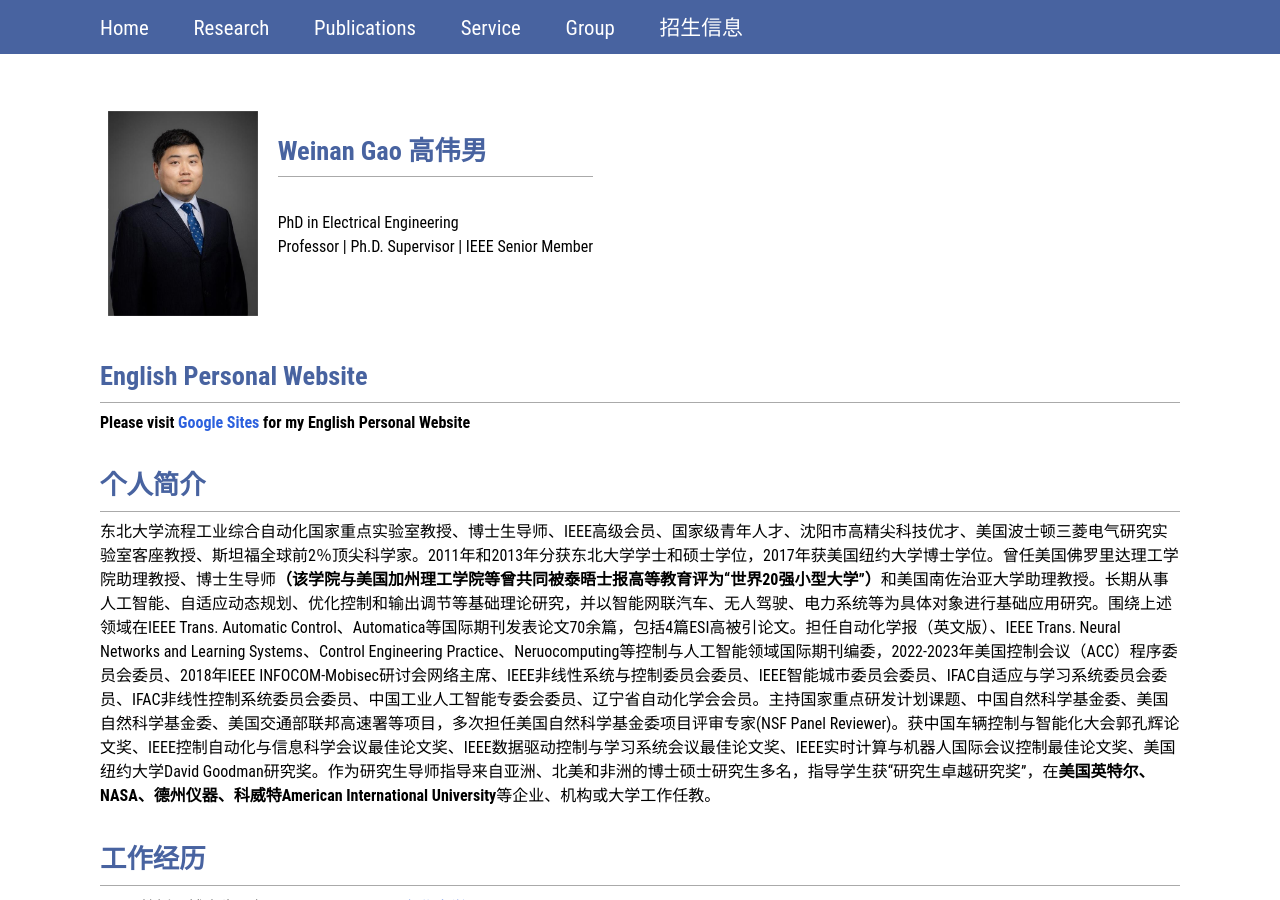
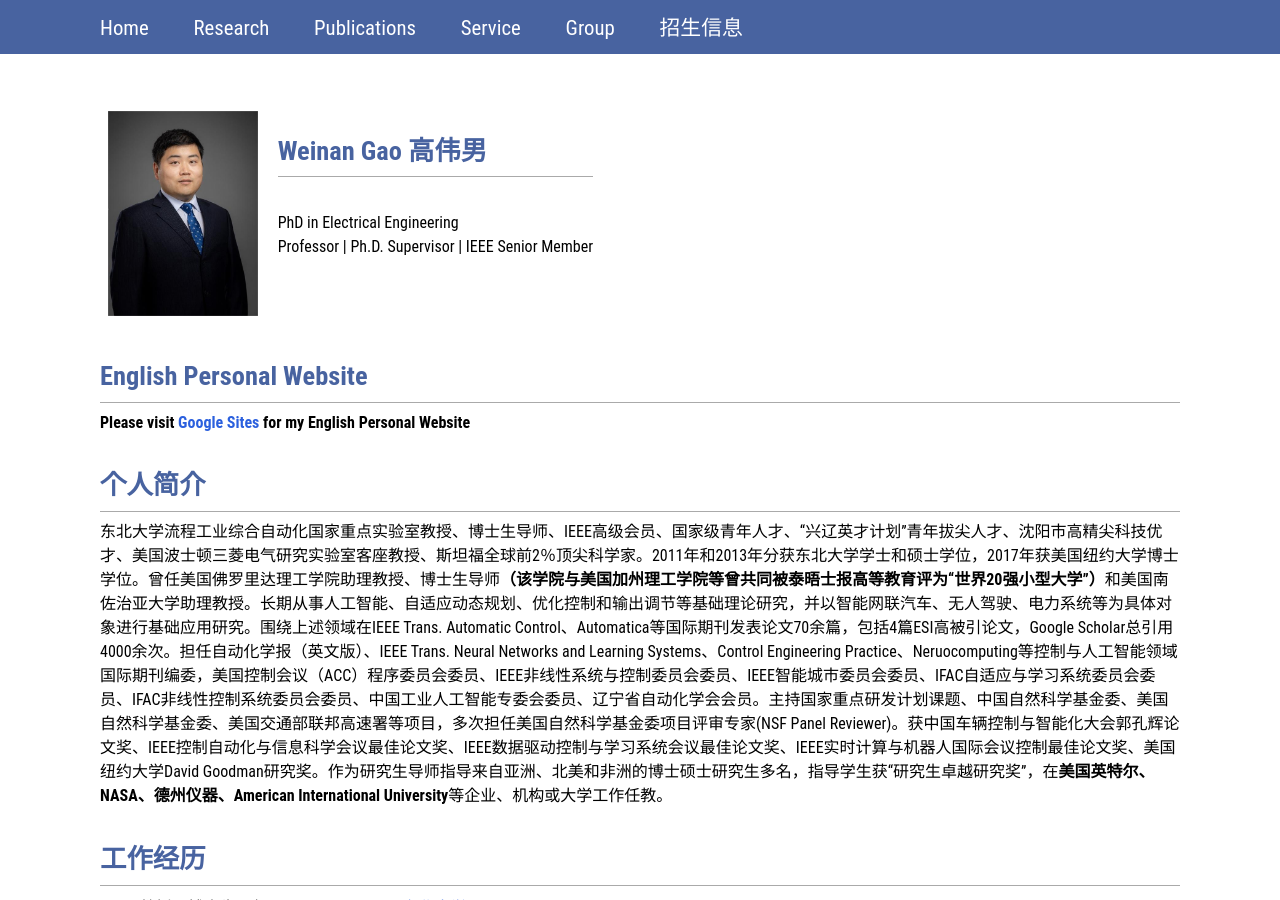
Before and after one commit to WeinanGao/weinangao.github.io, a Jekyll site: the page built from index.markdown, in a window 1280 px wide and 900 px high. Built offline with Jekyll 4.4.1, drawn with Linux system fonts in a browser that asks for light colours.

Commit message:
Update index.markdown

```diff
--- a/index.markdown
+++ b/index.markdown
@@ -13,7 +13,7 @@ layout: sitepage
 
 
 # 个人简介
-东北大学流程工业综合自动化国家重点实验室教授、博士生导师、IEEE高级会员、国家级青年人才、沈阳市高精尖科技优才、美国波士顿三菱电气研究实验室客座教授、斯坦福全球前2％顶尖科学家。2011年和2013年分获东北大学学士和硕士学位，2017年获美国纽约大学博士学位。曾任美国佛罗里达理工学院助理教授、博士生导师<strong>（该学院与美国加州理工学院等曾共同被泰晤士报高等教育评为“世界20强小型大学”）</strong>和美国南佐治亚大学助理教授。长期从事人工智能、自适应动态规划、优化控制和输出调节等基础理论研究，并以智能网联汽车、无人驾驶、电力系统等为具体对象进行基础应用研究。围绕上述领域在IEEE Trans. Automatic Control、Automatica等国际期刊发表论文70余篇，包括4篇ESI高被引论文。担任自动化学报（英文版）、IEEE Trans. Neural Networks and Learning Systems、Control Engineering Practice、Neruocomputing等控制与人工智能领域国际期刊编委，2022-2023年美国控制会议（ACC）程序委员会委员、2018年IEEE INFOCOM-Mobisec研讨会网络主席、IEEE非线性系统与控制委员会委员、IEEE智能城市委员会委员、IFAC自适应与学习系统委员会委员、IFAC非线性控制系统委员会委员、中国工业人工智能专委会委员、辽宁省自动化学会会员。主持国家重点研发计划课题、中国自然科学基金委、美国自然科学基金委、美国交通部联邦高速署等项目，多次担任美国自然科学基金委项目评审专家(NSF Panel Reviewer)。获中国车辆控制与智能化大会郭孔辉论文奖、IEEE控制自动化与信息科学会议最佳论文奖、IEEE数据驱动控制与学习系统会议最佳论文奖、IEEE实时计算与机器人国际会议控制最佳论文奖、美国纽约大学David Goodman研究奖。作为研究生导师指导来自亚洲、北美和非洲的博士硕士研究生多名，指导学生获“研究生卓越研究奖”，在<strong>美国英特尔、NASA、德州仪器、科威特American International University</strong>等企业、机构或大学工作任教。
+东北大学流程工业综合自动化国家重点实验室教授、博士生导师、IEEE高级会员、国家级青年人才、“兴辽英才计划”青年拔尖人才、沈阳市高精尖科技优才、美国波士顿三菱电气研究实验室客座教授、斯坦福全球前2％顶尖科学家。2011年和2013年分获东北大学学士和硕士学位，2017年获美国纽约大学博士学位。曾任美国佛罗里达理工学院助理教授、博士生导师<strong>（该学院与美国加州理工学院等曾共同被泰晤士报高等教育评为“世界20强小型大学”）</strong>和美国南佐治亚大学助理教授。长期从事人工智能、自适应动态规划、优化控制和输出调节等基础理论研究，并以智能网联汽车、无人驾驶、电力系统等为具体对象进行基础应用研究。围绕上述领域在IEEE Trans. Automatic Control、Automatica等国际期刊发表论文70余篇，包括4篇ESI高被引论文，Google Scholar总引用4000余次。担任自动化学报（英文版）、IEEE Trans. Neural Networks and Learning Systems、Control Engineering Practice、Neruocomputing等控制与人工智能领域国际期刊编委，美国控制会议（ACC）程序委员会委员、IEEE非线性系统与控制委员会委员、IEEE智能城市委员会委员、IFAC自适应与学习系统委员会委员、IFAC非线性控制系统委员会委员、中国工业人工智能专委会委员、辽宁省自动化学会会员。主持国家重点研发计划课题、中国自然科学基金委、美国自然科学基金委、美国交通部联邦高速署等项目，多次担任美国自然科学基金委项目评审专家(NSF Panel Reviewer)。获中国车辆控制与智能化大会郭孔辉论文奖、IEEE控制自动化与信息科学会议最佳论文奖、IEEE数据驱动控制与学习系统会议最佳论文奖、IEEE实时计算与机器人国际会议控制最佳论文奖、美国纽约大学David Goodman研究奖。作为研究生导师指导来自亚洲、北美和非洲的博士硕士研究生多名，指导学生获“研究生卓越研究奖”，在<strong>美国英特尔、NASA、德州仪器、American International University</strong>等企业、机构或大学工作任教。
 
 # 工作经历
 * 教授，博士生导师, Oct. 2022 - Present, <a href="http://www.neu.edu.cn">东北大学
```
